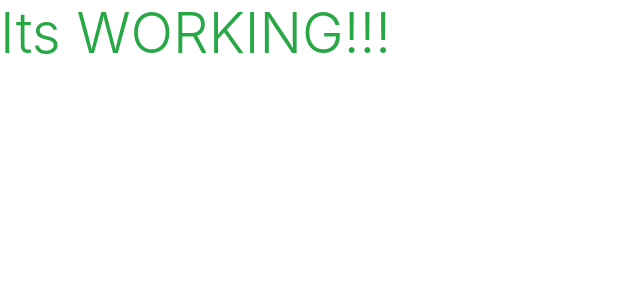
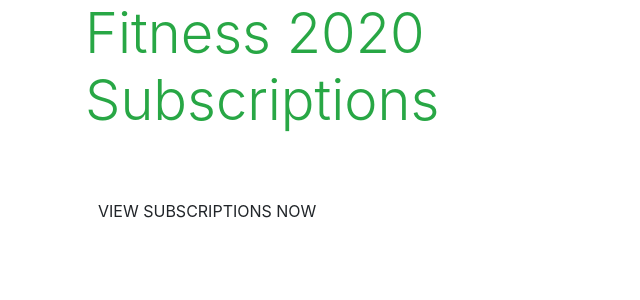
Before and after one commit to Code-Institute-Submissions/ci-milestonefour, a Django app: page / in a window 1280 px wide. Shown: the top 300 px of the page, without its empty margins (0-640 px from the left). Run offline with Django 3.2, Linux system fonts and the light colour scheme.

Commit message:
Added homepage content

```diff
--- a/home/templates/home/index.html
+++ b/home/templates/home/index.html
@@ -1,6 +1,27 @@
 {% extends "base.html" %}
 {% load static %}
 
+{% block page_header %}
+    <div class="container header-container">
+        <div class="row">
+            <div class="col"></div>
+        </div>
+    </div>
+{% endblock %}
+
 {% block content %}
-    <h1 class="display-4 text-success">Its WORKING!!!</h1>
+    <div class="container h-100">
+        <div class="row h-100">
+            <div class="col-7 col-md-6 my-auto">
+                <h1 class="display-4 text-success">Fitness 2020 Subscriptions</h1>
+                <div class="my-5">
+                    <h4>
+                        <a href="" class="view-now-button btn btn-lrg rounded-0 text-uppercase py-3">
+                        View Subscriptions Now</a>
+                    </h4>
+                </div>
+            </div>
+        </div>
+    </div>
+
 {% endblock %}
```
